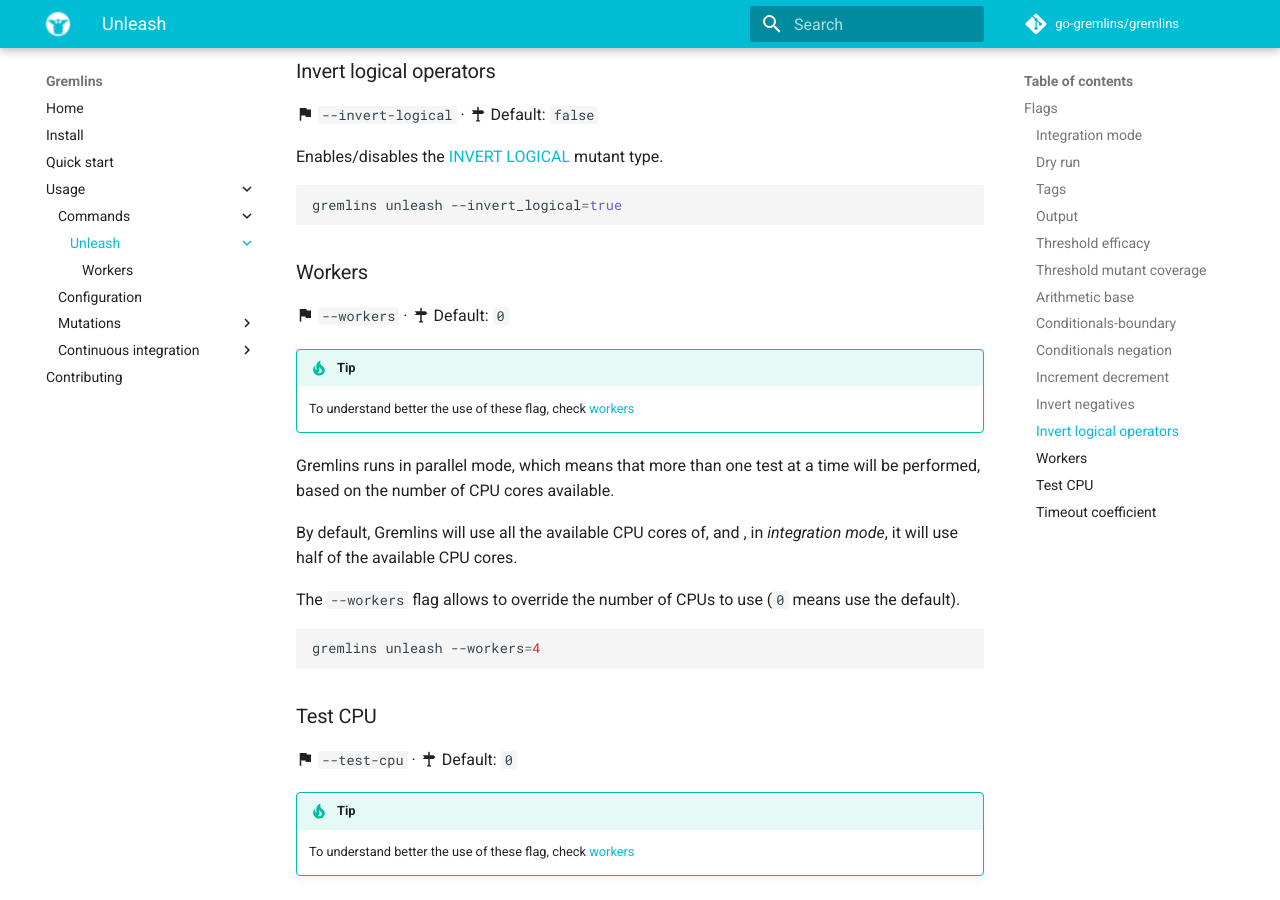
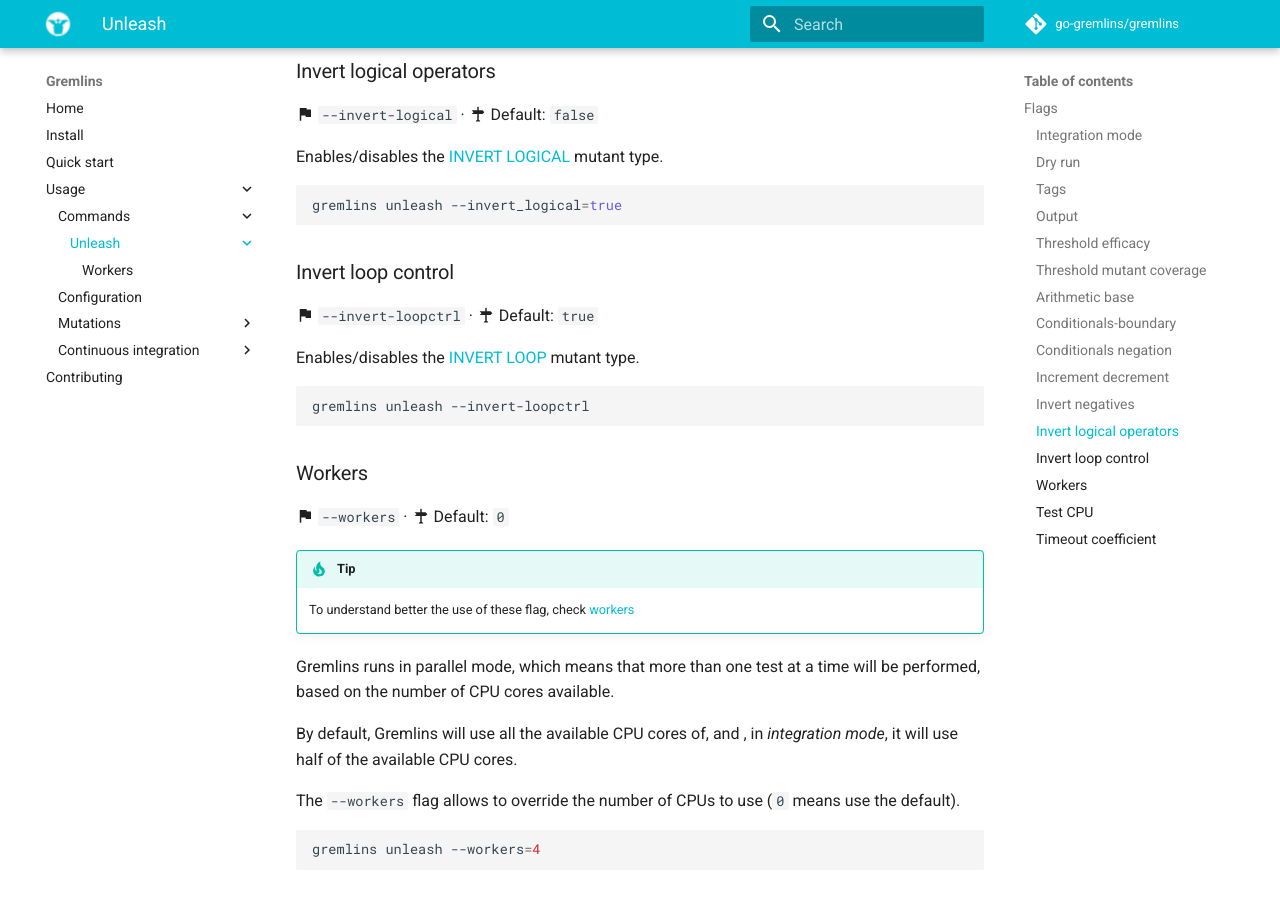
Before and after one commit to go-gremlins/gremlins, an MkDocs documentation site: the page built from docs/docs/usage/commands/unleash/index.md, in a window 1280 px wide and 900 px high, scrolled down 3819 px. Built offline with MkDocs 1.6.1 and Material for MkDocs 9.7.7, drawn with Linux system fonts in a browser that asks for light colours; comment, search, counter and statistics services are not loaded; the version menu is left out.

Commit message:
docs: add invert loop controls docs

````diff
--- a/docs/docs/usage/commands/unleash/index.md
+++ b/docs/docs/usage/commands/unleash/index.md
@@ -199,6 +199,16 @@ Enables/disables the [INVERT LOGICAL](../../mutations/invert_logical.md) mutant
 gremlins unleash --invert_logical=true
 ```
 
+### Invert loop control
+
+:material-flag: `--invert-loopctrl` · :material-sign-direction: Default: `true`
+
+Enables/disables the [INVERT LOOP](../../mutations/invert_loop.md) mutant type.
+
+```shell
+gremlins unleash --invert-loopctrl
+```
+
 ### Workers
 
 :material-flag: `--workers` · :material-sign-direction: Default: `0`
--- a/docs/mkdocs.yml
+++ b/docs/mkdocs.yml
@@ -57,6 +57,7 @@ nav:
           - usage/mutations/increment_decrement.md
           - usage/mutations/invert_negatives.md
           - usage/mutations/invert_logical.md
+          - usage/mutations/invert_loop.md
       - Continuous integration:
           - usage/ci/github-action.md
           - usage/ci/docker.md
````
Also changed, not shown: docs/docs/schema/configuration.json (+14 -0 lines), docs/docs/usage/configuration.md (+2 -0 lines), docs/docs/usage/mutations/index.md (+9 -8 lines), docs/docs/usage/mutations/invert_loop.md (added, +36 -0 lines).
